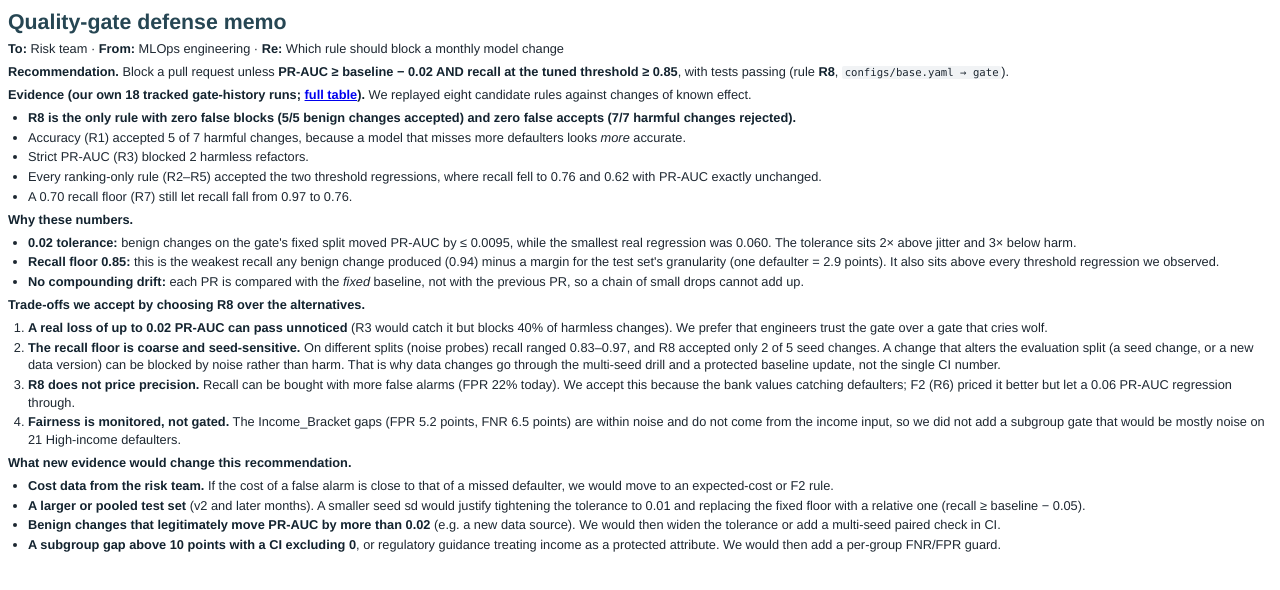
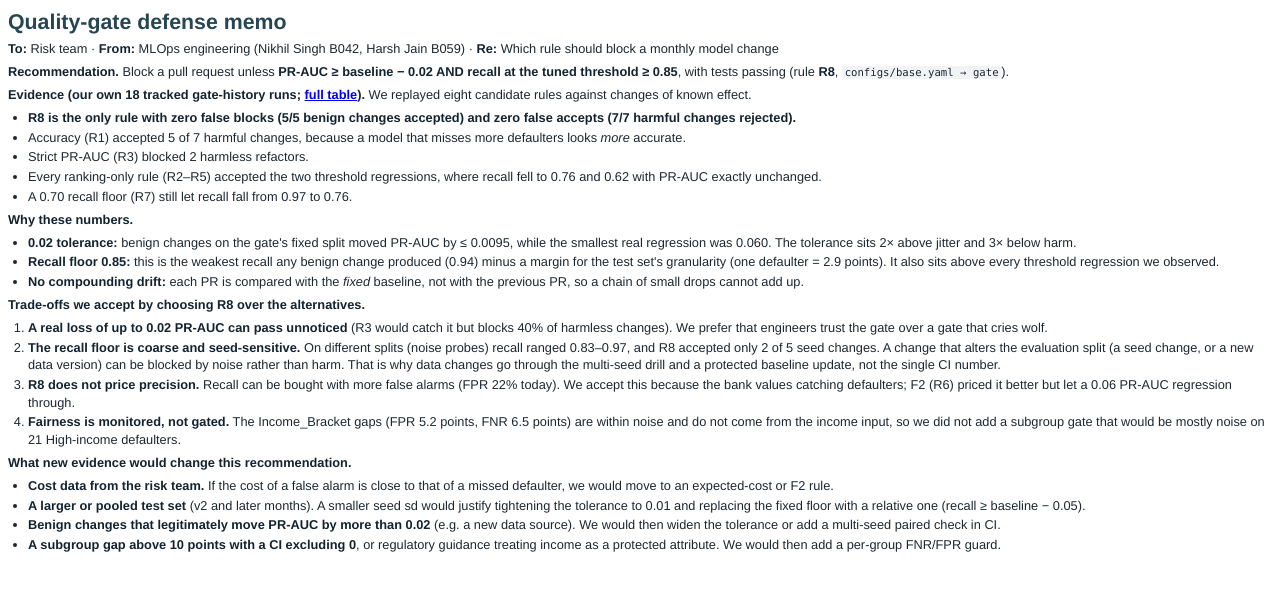
Before and after one commit to tstnikhil4356/mlops-credit-risk-cicd-gate, a plain HTML site: page reports/gate_defense_memo.html in a window 1280 px wide. Drawn offline with Linux system fonts and the light colour scheme.

Commit message:
docs: credit team members (Nikhil Singh B042, Harsh Jain B059)

```diff
--- a/reports/gate_defense_memo.html
+++ b/reports/gate_defense_memo.html
@@ -18,7 +18,7 @@ code { font-family: Menlo, monospace; font-size: 8pt; background: #f1f3f5; paddi
 blockquote { margin: 3pt 0; padding: 2pt 8pt; border-left: 3px solid #2a9d8f; background: #eef7f5; }
 strong { color: #13232f; }
 </style></head><body><h1>Quality-gate defense memo</h1>
-<p><strong>To:</strong> Risk team · <strong>From:</strong> MLOps engineering · <strong>Re:</strong> Which rule should block a monthly model change</p>
+<p><strong>To:</strong> Risk team · <strong>From:</strong> MLOps engineering (Nikhil Singh B042, Harsh Jain B059) · <strong>Re:</strong> Which rule should block a monthly model change</p>
 <p><strong>Recommendation.</strong> Block a pull request unless <strong>PR-AUC ≥ baseline − 0.02 AND recall at the tuned threshold ≥ 0.85</strong>, with tests passing (rule <strong>R8</strong>, <code>configs/base.yaml → gate</code>).</p>
 <p><strong>Evidence (our own 18 tracked gate-history runs; <a href="threshold_and_fairness.md">full table</a>).</strong> We replayed eight candidate rules against changes of known effect.</p>
 <ul>
```
Also changed, not shown: reports/report.html (+1 -1 lines), 7 other files.
